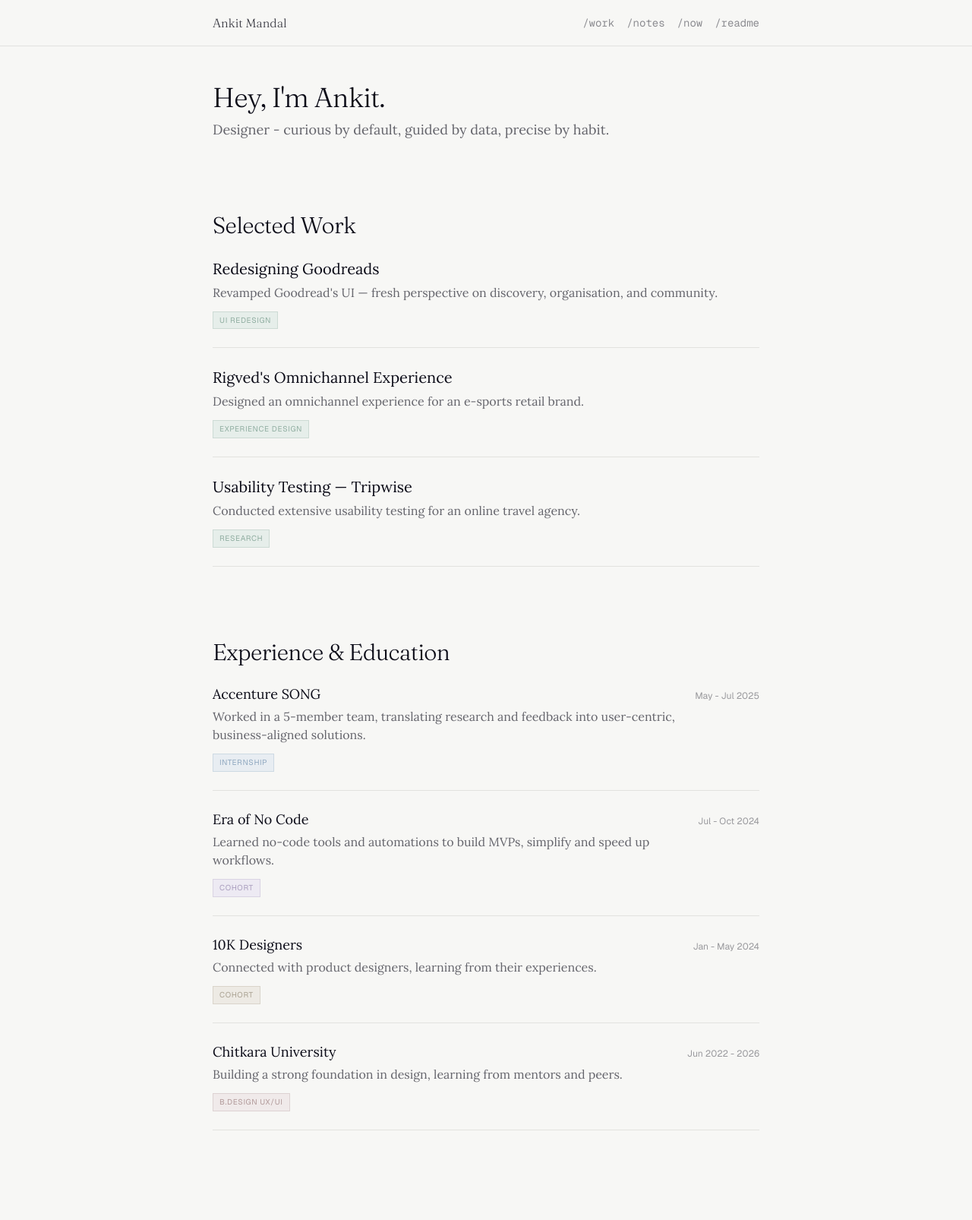
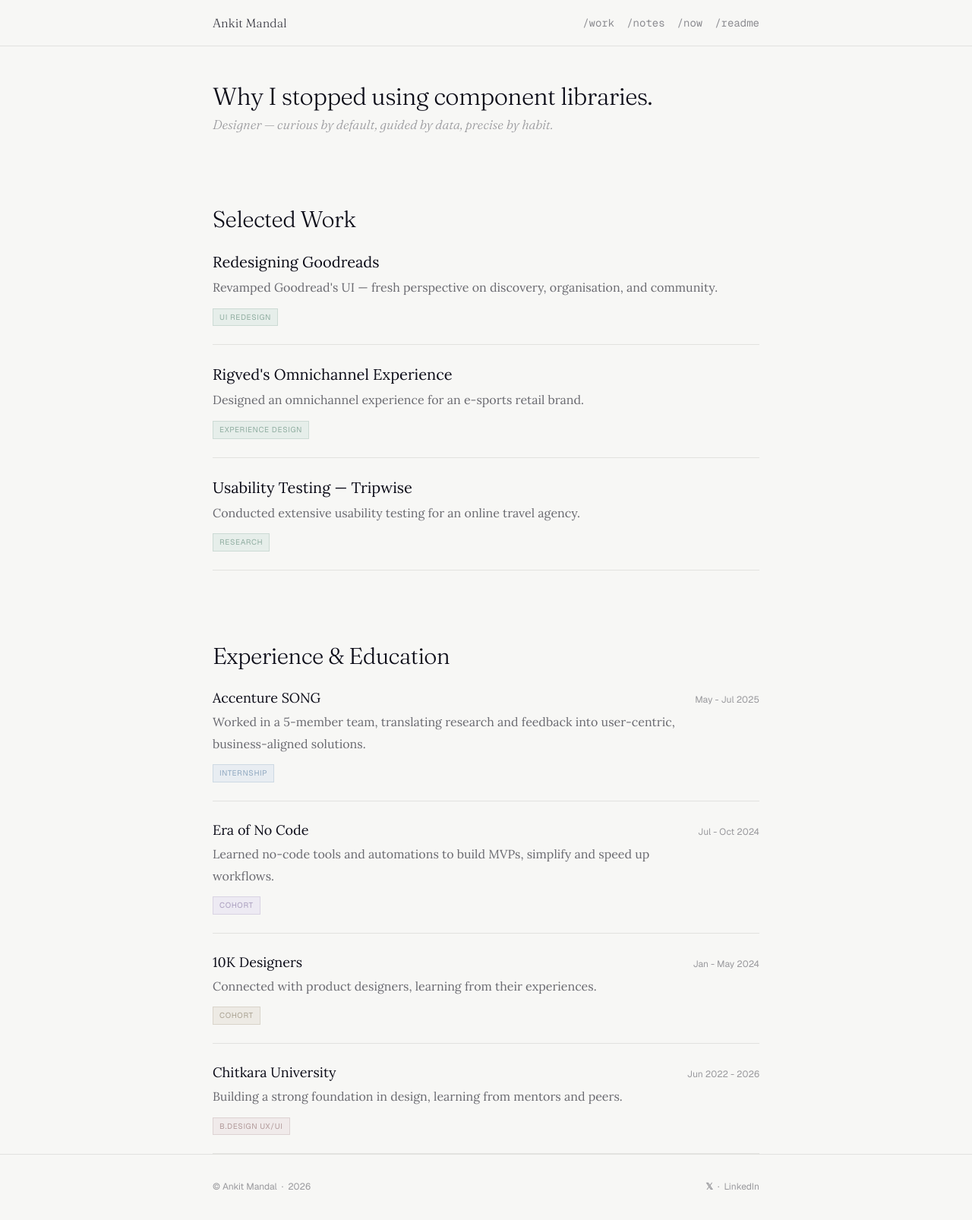
Before and after one commit to AnkitCodeZzz/portfolio, a Next.js app: page /home in a window 1280 px wide. Shown: the whole page at 76% size. Before the commit the page ends 1488 px from the top, so only its background shows below. Built offline with nearby package versions, Linux system fonts and the light colour scheme.

Commit message:
Add footer, refine hero typography, fix contribution graph timezone

```diff
--- /dev/null
+++ b/app/components/Footer.tsx
@@ -0,0 +1,60 @@
+"use client";
+
+import { useState } from "react";
+import Container from "./Container";
+
+const sharedText: React.CSSProperties = {
+  fontFamily: "var(--font-family-ui)",
+  fontSize: "var(--font-size-xs)",
+  color: "var(--ink-40)",
+};
+
+function FooterLink({ href, children, style }: { href: string; children: React.ReactNode; style?: React.CSSProperties }) {
+  const [hovered, setHovered] = useState(false);
+  return (
+    <a
+      href={href}
+      target="_blank"
+      rel="noopener noreferrer"
+      onMouseEnter={() => setHovered(true)}
+      onMouseLeave={() => setHovered(false)}
+      style={{
+        color: hovered ? "var(--ink-80)" : "var(--ink-40)",
+        textDecoration: "none",
+        transition: "color 0.2s",
+        ...style,
+      }}
+    >
+      {children}
+    </a>
+  );
+}
+
+const Dot = () => <span style={{ margin: "0 6px" }}>·</span>;
+
+export default function Footer() {
+  return (
+    <footer style={{ borderTop: "1px solid var(--color-border)" }}>
+      <Container>
+        <div
+          style={{
+            ...sharedText,
+            display: "flex",
+            justifyContent: "space-between",
+            alignItems: "center",
+            paddingTop: "var(--spacing-xl)",
+            paddingBottom: "var(--spacing-xl)",
+          }}
+        >
+          <span>© Ankit Mandal<Dot />{new Date().getFullYear()}</span>
+
+          <span>
+            <FooterLink href="https://x.com/Ankit__TwT" style={{ fontWeight: 600 }}>𝕏</FooterLink>
+            <Dot />
+            <FooterLink href="https://www.linkedin.com/in/itsankitmandal/">LinkedIn</FooterLink>
+          </span>
+        </div>
+      </Container>
+    </footer>
+  );
+}
--- a/app/home/page.tsx
+++ b/app/home/page.tsx
@@ -58,13 +58,34 @@ export default function Home() {
   return (
     <main style={{ paddingTop: "var(--spacing-2xl)" }}>
       <Container size="md">
-        <Typography as="h1" size="4xl" weight="light" font="display" letterSpacing="var(--letter-spacing-tight)" lineHeight={1.1} fontVariationSettings="'opsz' 144">
-        Hey, I'm Ankit.
-        </Typography>
+        <h1
+          style={{
+            fontSize: "32px",
+            letterSpacing: "-0.02em",
+            fontWeight: 300,
+            lineHeight: 1.1,
+            fontVariationSettings: "'opsz' 144",
+            fontFamily: "var(--font-family-display)",
+            color: "var(--color-text-primary)",
+            margin: 0,
+          }}
+        >
+          Why I stopped using component libraries.
+        </h1>
         <div style={{ marginTop: "var(--spacing-sm)" }}>
-          <Typography as="p" size="lg" color="secondary">
-            Designer - curious by default, guided by data, precise by habit.
-          </Typography>
+          <p
+            style={{
+              fontFamily: "var(--font-family-display)",
+              fontStyle: "italic",
+              fontSize: "17px",
+              fontWeight: 300,
+              color: "var(--ink-40)",
+              lineHeight: 1.35,
+              margin: 0,
+            }}
+          >
+            Designer — curious by default, guided by data, precise by habit.
+          </p>
         </div>
 
         <div style={{ marginTop: "var(--spacing-4xl)" }}>
@@ -85,9 +106,9 @@ export default function Home() {
                   {name}
                 </Typography>
                 <div style={{ marginTop: "var(--spacing-xs)" }}>
-                  <Typography as="p" size="base" color="secondary">
+                  <p style={{ fontFamily: "var(--font-family-body)", fontSize: "16px", lineHeight: 1.78, color: "var(--ink-60)", margin: 0 }}>
                     {description}
-                  </Typography>
+                  </p>
                 </div>
                 <div style={{ marginTop: "var(--spacing-sm)" }}>
                   <span style={{
@@ -133,9 +154,9 @@ export default function Home() {
                     {company}
                   </Typography>
                   <div style={{ marginTop: "var(--spacing-xs)" }}>
-                    <Typography as="p" size="base" color="secondary">
+                    <p style={{ fontFamily: "var(--font-family-body)", fontSize: "16px", lineHeight: 1.78, color: "var(--ink-60)", margin: 0 }}>
                       {description}
-                    </Typography>
+                    </p>
                   </div>
                   <div style={{ marginTop: "var(--spacing-sm)" }}>
                     <span style={{
--- a/app/layout.tsx
+++ b/app/layout.tsx
@@ -2,6 +2,7 @@ import type { Metadata } from "next";
 import { Lora, Geist, Geist_Mono } from "next/font/google";
 import "./globals.css";
 import Header from "./components/Header";
+import Footer from "./components/Footer";
 
 const lora = Lora({
   variable: "--font-lora",
@@ -33,6 +34,7 @@ export default function RootLayout({
       <body className={`${lora.variable} ${geist.variable} ${geistMono.variable}`}>
         <Header />
         {children}
+        <Footer />
       </body>
     </html>
   );
--- a/app/page.tsx
+++ b/app/page.tsx
@@ -8,7 +8,7 @@ export default function BuildLog() {
     <main style={{ paddingTop: "var(--spacing-2xl)", paddingBottom: "var(--spacing-4xl)" }}>
       <Container size="md">
         <Typography as="h1" size="4xl" weight="semibold" font="display">
-          Build Log...
+          Build Log
         </Typography>
         <div style={{ marginTop: "var(--spacing-sm)" }}>
           <Typography as="p" size="lg" color="secondary">
```
